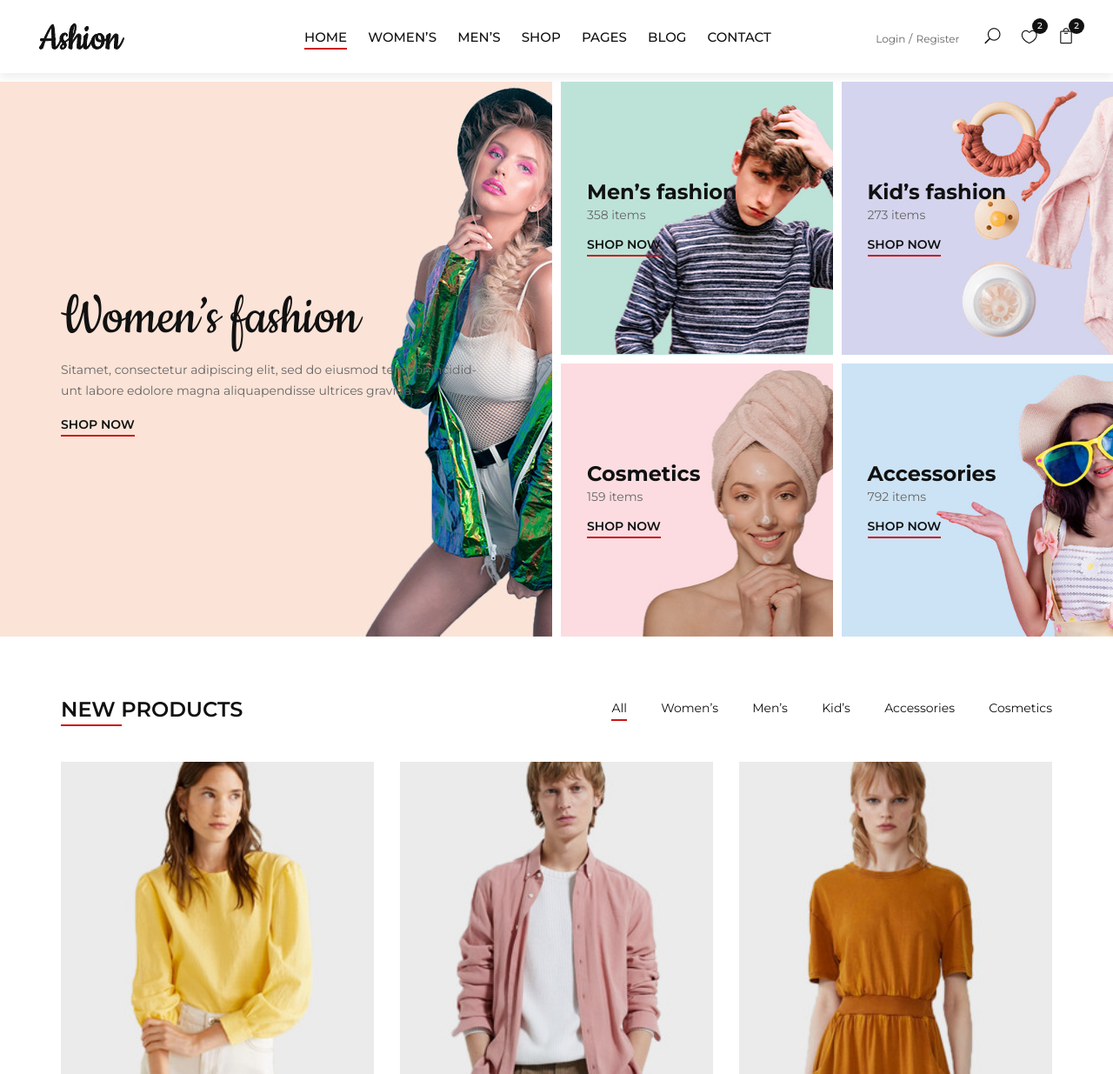
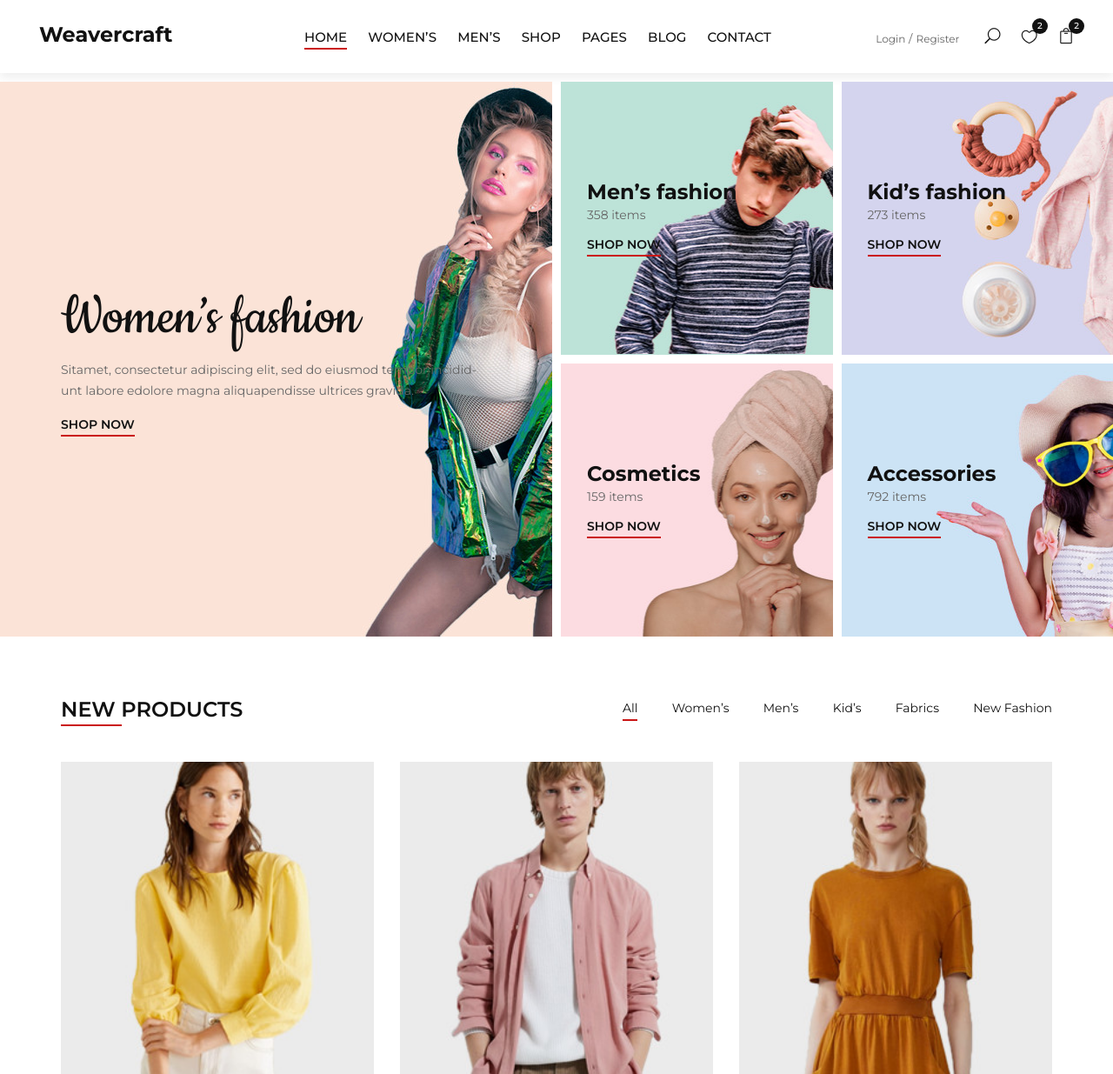
Before and after one commit to subinss793/-AI-Powered-Textile-Shopping, a Django app: page /home in a window 1280 px wide. Shown: the top 1235 px of the page at 87% size. Run offline with Django 5.2, Linux system fonts and the light colour scheme; data comes from the database, SQL or seed files in the repository; both versions use the stored data as it was after the commit; some libraries are stand-ins or nearby versions.

Commit message:
home page updated

```diff
--- a/prediction/templates/base.html
+++ b/prediction/templates/base.html
@@ -63,8 +63,10 @@
             <div class="row">
                 <div class="col-xl-3 col-lg-2">
                     <div class="header__logo">
-                        <a href="./index.html"><img src="{% static 'img/logo.png' %}" alt=""></a>
+                        <h1 style="font-size: 24px; font-weight: bold; margin: 0;">Weavercraft</h1>
                     </div>
+
+
                 </div>
                 <div class="col-xl-6 col-lg-7">
                     <nav class="header__menu">
--- a/prediction/templates/home.html
+++ b/prediction/templates/home.html
@@ -18,8 +18,8 @@
                     <li data-filter=".women">Women’s</li>
                     <li data-filter=".men">Men’s</li>
                     <li data-filter=".kid">Kid’s</li>
-                    <li data-filter=".accessories">Accessories</li>
-                    <li data-filter=".cosmetic">Cosmetics</li>
+                    <li data-filter=".accessories">Fabrics</li>
+                    <li data-filter=".cosmetic">New Fashion</li>
                 </ul>
             </div>
         </div>
```
Also changed, not shown: prediction/templates/index.html (+6 -6 lines), db.sqlite3, static/img/categories/fab.jpg (added), static/img/categories/fab2.jpg (added).
